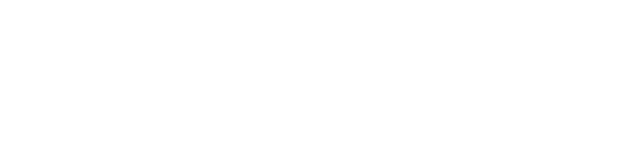
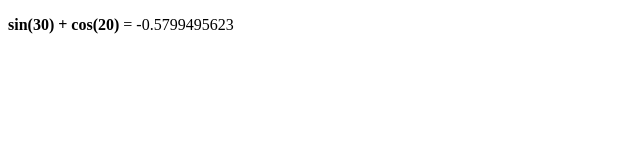
Before and after one commit to DisegnAle/codeAssignment, a plain HTML site: page 2.Evaluate.html in a window 1280 px wide. Shown: the whole page, without its empty margins (0-640 px from the left). Drawn offline with Linux system fonts and the light colour scheme.

Commit message:
dev - print evaluate expression

```diff
--- a/2.Evaluate.html
+++ b/2.Evaluate.html
@@ -11,8 +11,19 @@
 <body>
 
 </body>
+<script src="js/evaluator.js"></script>
 <script>
   const formula = 'sin(30) + cos(20)';
+  const _evaluator = evaluator();
+  const evaluation = _evaluator.mathEvaluator(formula);
+
+  function printResult(expression, evaluation) {
+    let el = document.createElement('p');
+    el.innerHTML = `<b>${expression}</b> =  ${evaluation}`;
+    document.body.appendChild(el);
+  }
+
+  printResult(formula, evaluation);
 </script>
 
 </html>
```
